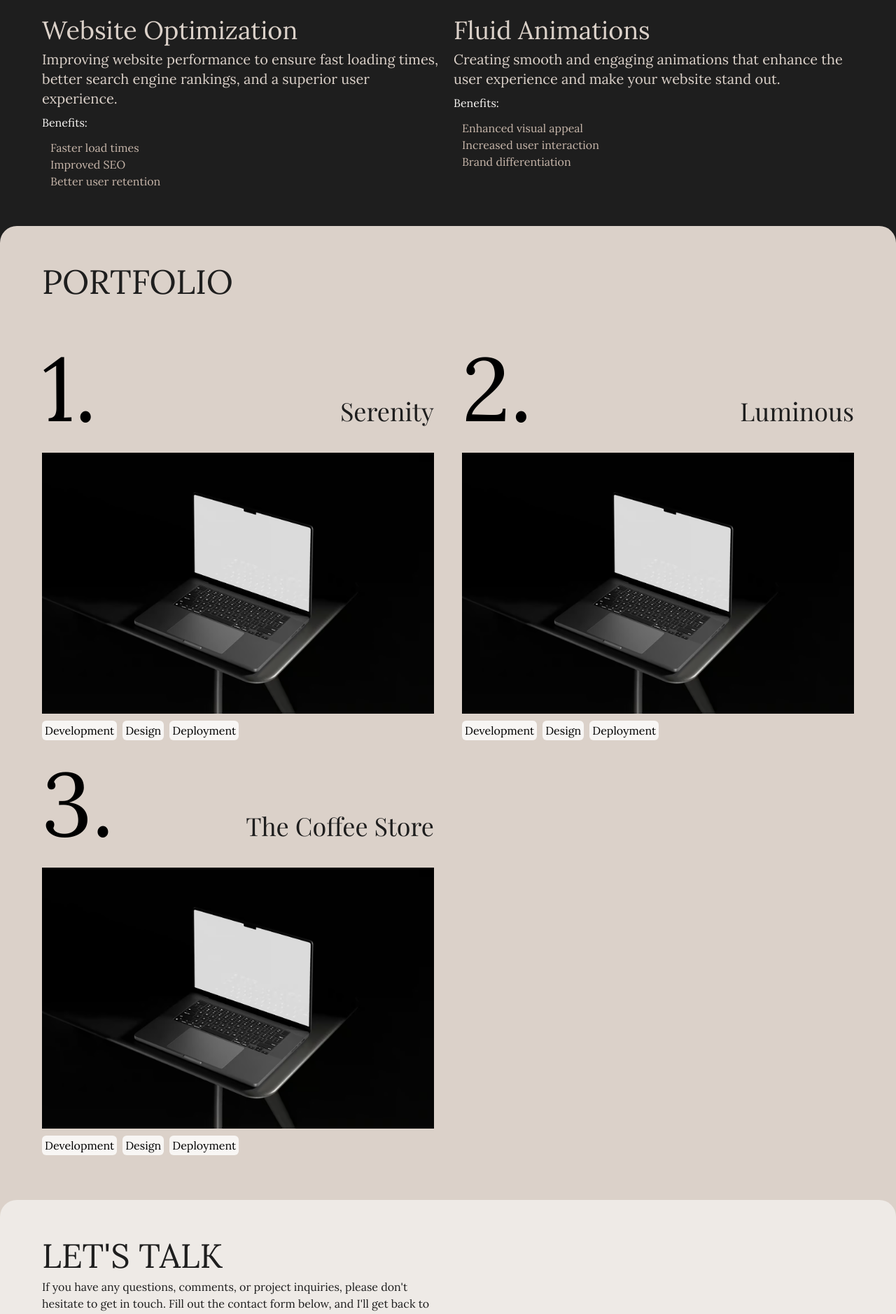
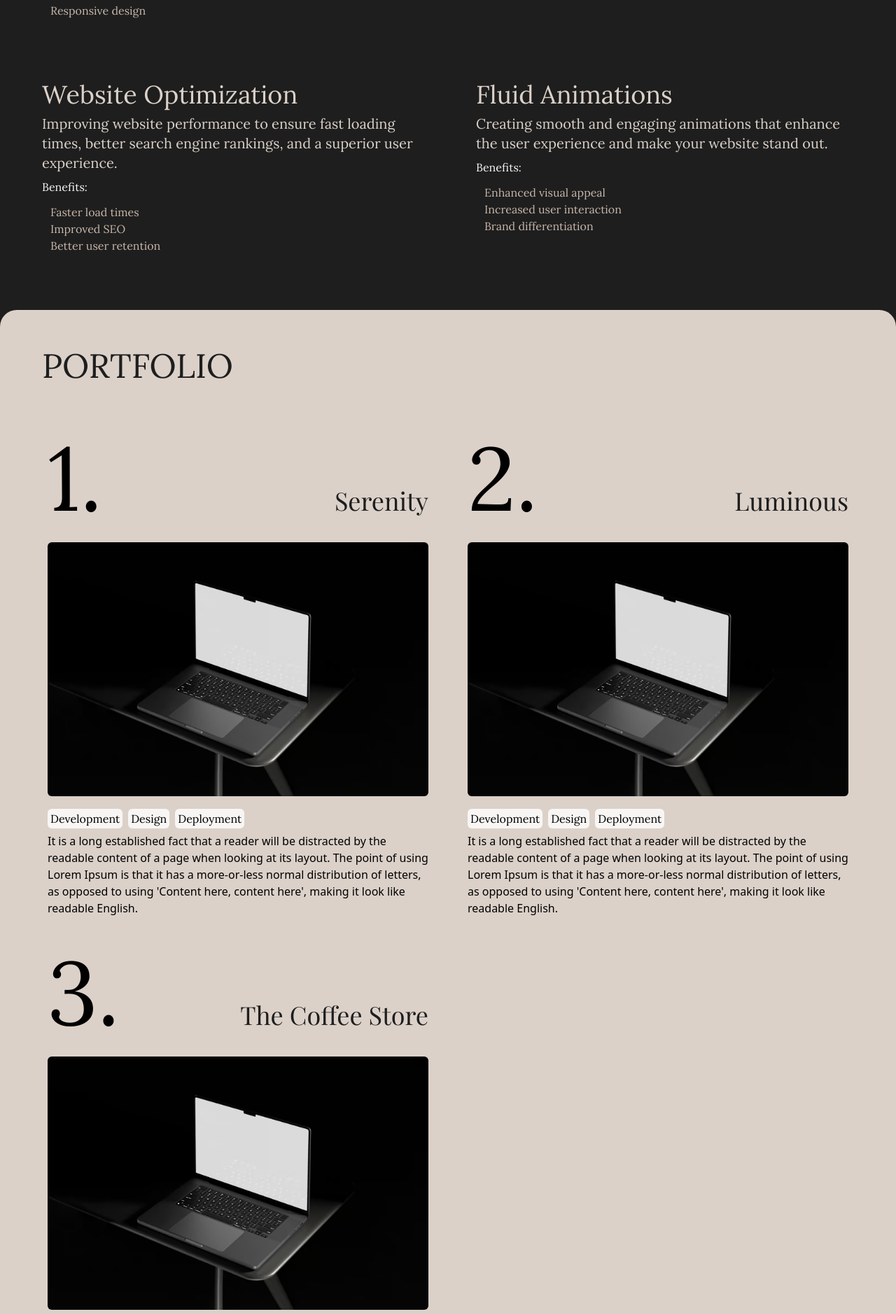
Before and after one commit to frontendjass/elegantcode, a React (Vite) app: page / in a window 1280 px wide. Shown: the part 1249-3127 px from the top of the page at 70% size. Built offline with nearby package versions, Linux system fonts and the light colour scheme; a web font is replaced by a local one.

Commit message:
Implemented more white space.

```diff
--- a/src/components/ContactMe.jsx
+++ b/src/components/ContactMe.jsx
@@ -5,7 +5,7 @@ import formArt from '../assets/form-photo.png';
 import { motion } from 'framer-motion';
 
 export default function ContactMe() {
-  const inputStyle = 'w-full p-2 my-1 font-lora';
+  const inputStyle = 'w-full p-2 my-1 font-lora rounded-md';
 
   return (
     <motion.section
@@ -24,8 +24,7 @@ export default function ContactMe() {
               </h2>
               <p className='text-shark-950 font-lora'>
                 If you have any questions, comments, or project inquiries,
-                please don't hesitate to get in touch. Fill out the contact form
-                below, and I'll get back to you as soon as possible. Your
+                please don't hesitate to get in touch. Your
                 message is important, and I look forward to connecting with you.
                 Thank you!
               </p>
@@ -61,11 +60,12 @@ export default function ContactMe() {
                 </h4>
                 <div className='grid grid-cols-3 gap-4 grid-rows-2 md:grid-cols-4'>
                   <FormButton buttonText='A Website' />
+                  <FormButton buttonText='A Redesign' />
                   <FormButton buttonText='React Integration' />
+                  <FormButton buttonText='Animate React App' />
+                  <FormButton buttonText='UX/UI Design' />
                   <FormButton buttonText='SEO' />
-                  <FormButton buttonText='UX/UI Design' />
                   <FormButton buttonText='HTML Emails' />
-                  <FormButton buttonText='A Redesign' />
                   <FormButton buttonText='Something Else' />
                 </div>
               </div>
@@ -74,8 +74,8 @@ export default function ContactMe() {
                   Tell me about your vision:
                 </h4>
                 <textarea
-                  className='w-full min-h-40 p-2'
-                  placeholder='Describe your project goals, ideas, and desired outcomes. What are your key features? Who is your target audience? How do you envision the user experience? Feel free to share any specific requirements or inspirations.'
+                  className='w-full min-h-40 p-2 font-lora rounded-md'
+                  placeholder='Describe your project goals, ideas, and desired outcomes. Feel free to share any specific requirements or inspirations.'
                 ></textarea>
               </div>
               <div className='flex justify-end mt-2'>
--- a/src/components/Project.jsx
+++ b/src/components/Project.jsx
@@ -5,19 +5,27 @@ import { motion } from 'framer-motion';
 
 export default function Project({ number, title }) {
   return (
-        <motion.article initial={{opacity: 0, y: 50}} whileInView={{opacity: 1, y: 0}} transition={{type: 'spring', delay: 0.2, y: 0, duration: 2}}>
-            <header className={`flex flex-row-reverse justify-between items-baseline px-5 py-2`}>
-                <h3 className="text-4xl text-shark-950 font-playFair">{title}</h3>
+    <motion.article
+      initial={{ opacity: 0, y: 50 }}
+      whileInView={{ opacity: 1, y: 0 }}
+      transition={{ type: 'spring', delay: 0.2, y: 0, duration: 2 }}
+      className='m-2'
+    >
+      <header
+        className={`flex flex-row-reverse justify-between items-baseline px-5 py-2`}
+      >
+        <h3 className='text-4xl text-shark-950 font-playFair'>{title}</h3>
         <sm className='font-lora text-9xl'>{number}.</sm>
       </header>
-            <div className='p-5'>
-                <img src={mockup} alt='a website mockup'/>
+      <div className='p-5 flex flex-col gap-2'>
+        <img src={mockup} alt='a website mockup' className='rounded-md'/>
         <ul className='flex gap-2 mt-3'>
-                    <Role roleTitle='Development'/>
-                    <Role roleTitle='Design'/>
+          <Role roleTitle='Development' />
+          <Role roleTitle='Design' />
           <Role roleTitle='Deployment' />
         </ul>
+        <p>It is a long established fact that a reader will be distracted by the readable content of a page when looking at its layout. The point of using Lorem Ipsum is that it has a more-or-less normal distribution of letters, as opposed to using 'Content here, content here', making it look like readable English.</p>
       </div>
     </motion.article>
-    )
+  );
 }
--- a/src/components/Service.jsx
+++ b/src/components/Service.jsx
@@ -6,8 +6,9 @@ export default function Service({ title, description, benefits }) {
       initial={{ opacity: 0, y: 50 }}
       whileInView={{ type: 'spring', opacity: 1, y: 0 }}
       transition={{ duration: 1.5 }}
+      className='mt-10'
     >
-      <article className='mt-2 h-full'>
+      <article className='mt-2 mb-10 h-full'>
         <h3 className='text-4xl text-swirl-200 font-lora'>{title}</h3>
         <p className='text-xl font-lora text-swirl-200 mt-2'>{description}</p>
         <div className='mt-2'>
@@ -21,8 +22,8 @@ export default function Service({ title, description, benefits }) {
           </ul>
         </div>
 
+      </article>
         <div className=' bg-swirl-200 w-full h-[2px] my-3 md:hidden'></div>
-      </article>
     </motion.li>
   );
 }
--- a/src/components/Services.jsx
+++ b/src/components/Services.jsx
@@ -9,14 +9,14 @@ export default function Services() {
         initial={{ y: 100 }}
         animate={{ y: 0 }}
         transition={{ duration: 1.1, type: 'spring', stiffness: 50 }}
-        className='bg-shark-950 rounded-t-3xl py-5 md:h-screen md:px-10'
+        className='bg-shark-950 rounded-t-3xl py-5 md:px-10 '
       >
         <header className='pl-5 pt-9'>
           <h2 className='font-lora uppercase text-swirl-200 text-5xl'>
             What I offer
           </h2>
         </header>
-        <ul className='p-5 md:grid grid-cols-2 md:gap-4 md:mt-14'>
+        <ul className='p-5 md:grid grid-cols-2 md:gap-x-20 md:mt-14'>
           {serviceData.map((service, index) => (
             <Service
               title={service.title}
```
Also changed, not shown: src/components/Hero.jsx (+6 -1 lines). Lines whose indentation alone changed are shown as unchanged.
